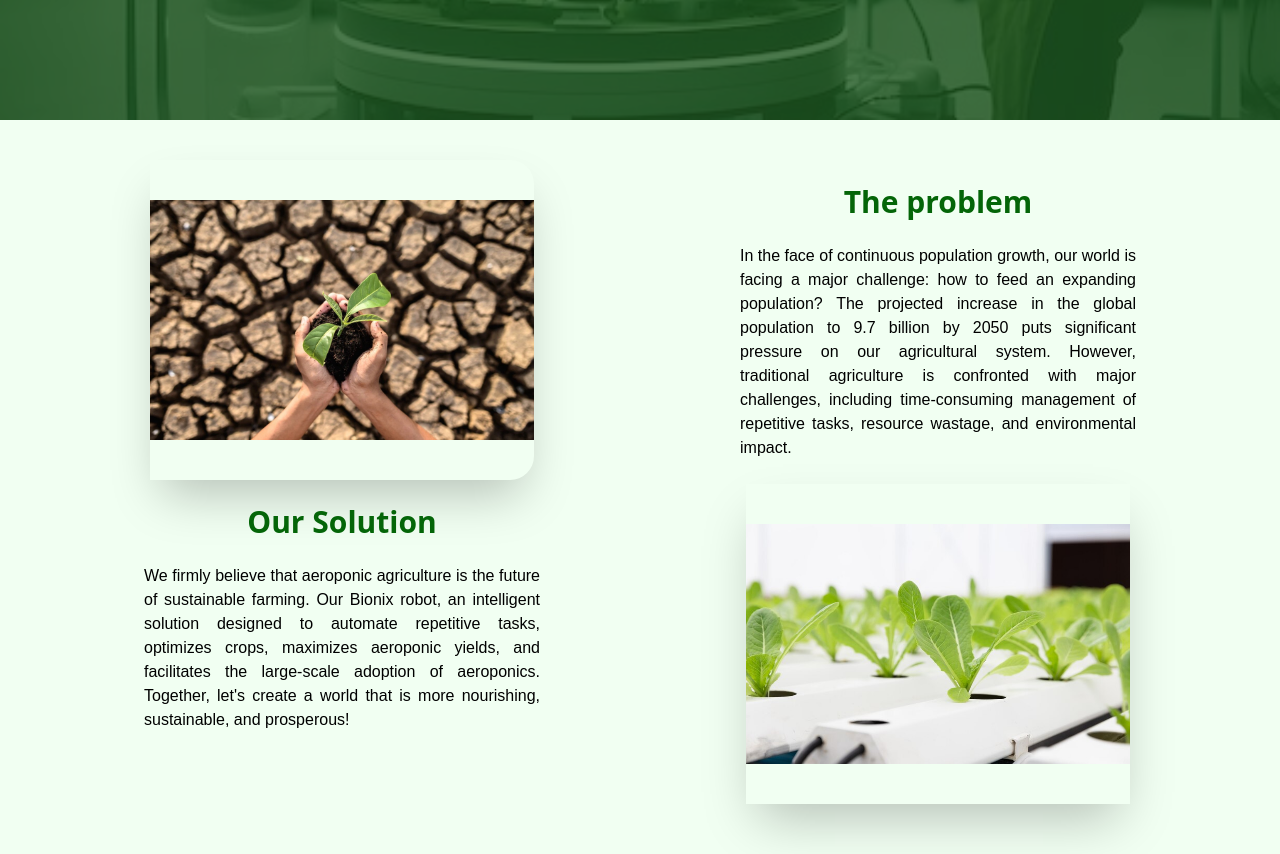
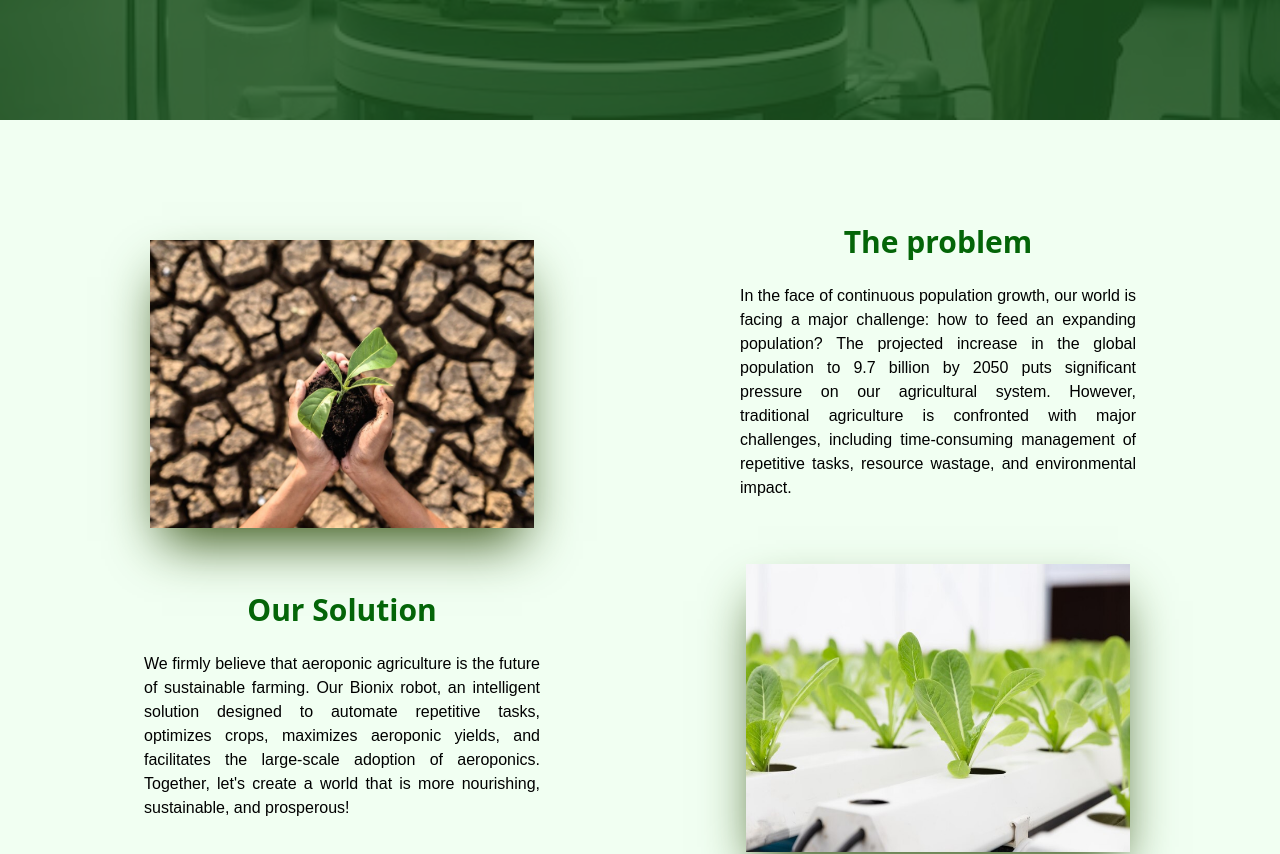
Before and after one commit to Oubelkas-FATIMA/landing-page, a React (Create React App) app: page / in a window 1280 px wide. Shown: the part 680-1534 px from the top of the page. Built offline with nearby package versions, Linux system fonts and the light colour scheme.

Commit message:
changing images size

```diff
--- a/src/components/footer2.js
+++ b/src/components/footer2.js
@@ -2,7 +2,7 @@ import React from 'react'
 import logo from '../assets/Logo.jpg'
 function footer2() {
   return (
-    <section className='w-full h-72 bg-black flex '>
+    <section className='w-full h-52 bg-black flex '>
         {/* right part */}
         <div className='w-[50%] h-full flex-col pl-5  items-center '>
             {/* title */}
--- a/src/components/problems.js
+++ b/src/components/problems.js
@@ -9,13 +9,13 @@ import { problem, solutions } from "../constants";
 
 function problems() {
   return (
-    <section className=' w-full  flex items-center bg-[#f1fff2] py-10'>
+    <section className=' w-full  flex items-center bg-[#f1fff2] py-20'>
       <div className='flex flex-col lg:grid lg:grid-cols-2 lg:gap-10 '>
             <div >
 
 
-                  <div className='flex justify-center'>
-                      <img className = 'w-96 h-80 py-10 rounded-r-3xl shadow-2xl' src={prob} alt="/" />
+                  <div className='flex justify-center py-10'>
+                      <img className = 'w-96 h-72   shadow-lime-900 shadow-2xl  object-cover' src={prob} alt="/" />
 
                   </div>
                   <h1 className='text-[#046508] font-bold   text-3xl text-center p-6'>Our Solution</h1>
@@ -29,9 +29,9 @@ function problems() {
             <h1 className='text-[#046508] font-bold   text-3xl text-center p-6'> The problem</h1>
 
                 <p className=' font-poppins pb-6 px-20 text-justify'> {problem.problems} </p>
-                <div className='flex justify-center'>
+                <div className='flex justify-center py-10'>
 
-                      <img className = 'w-96 h-80 py-10 shadow-2xl' src={solution} alt="/" />
+                      <img className = 'w-96 h-72 shadow-lime-900  shadow-2xl' src={solution} alt="/" />
 
                 </div>
 
```
Also changed, not shown: src/assets/fatimarm.png.
